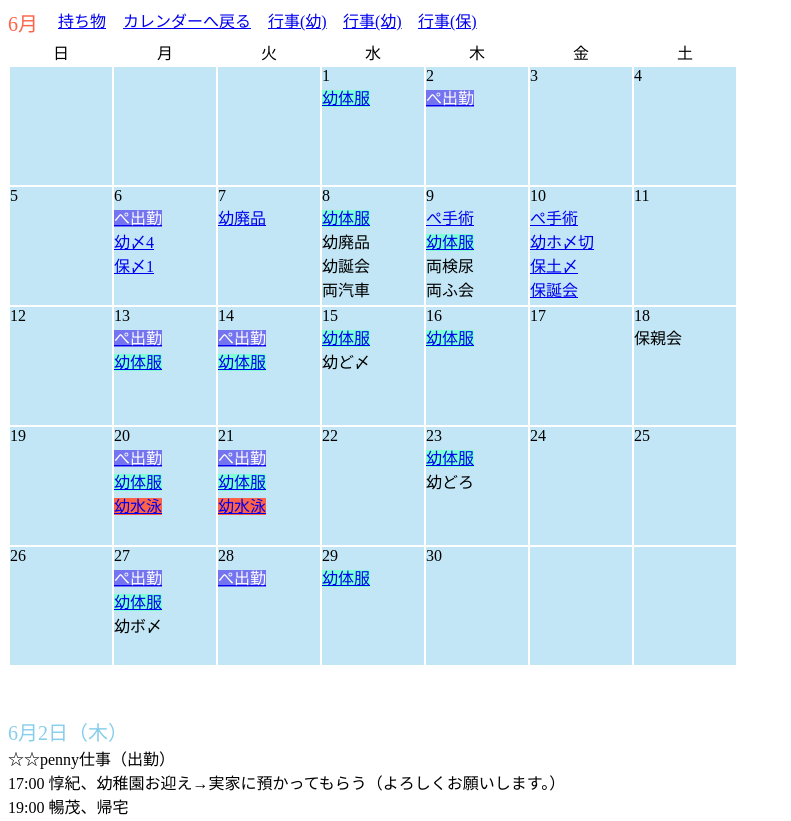
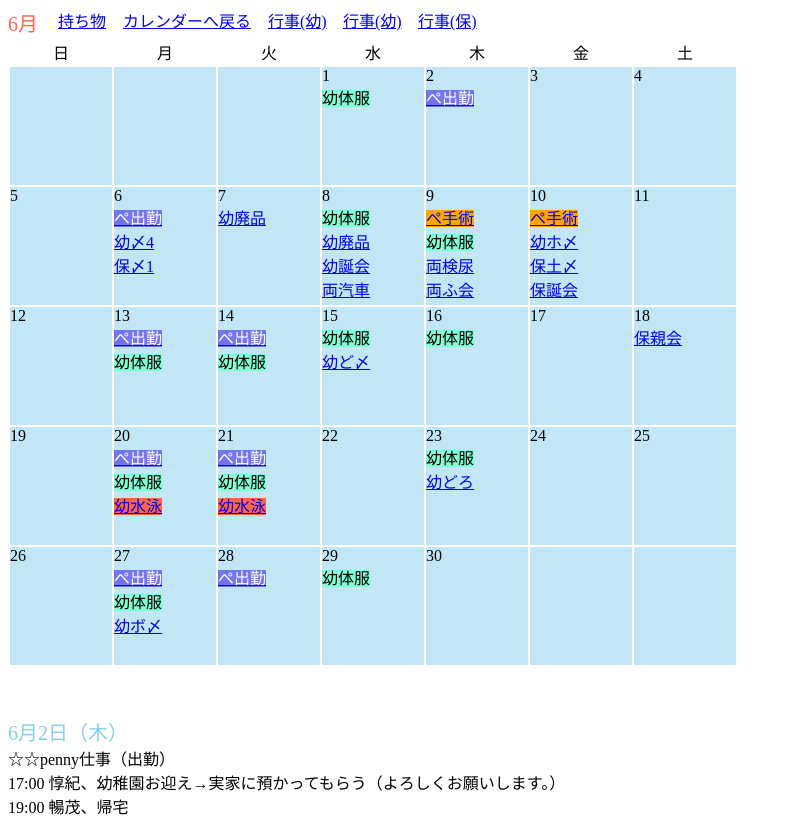
Before and after one commit to nobbymatsumoto/mymessageboard, a plain HTML site: page index.html in a window 1280 px wide. Shown: the top 821 px of the page, without its empty margins (0-791 px from the left). Drawn offline with Linux system fonts and the light colour scheme.

Commit message:
Add files via upload

```diff
--- a/index.html
+++ b/index.html
@@ -1542,7 +1542,7 @@
         </td>
         <td>
           <p>1</p>
-          <div><a href="#0601"><span class="uniform">幼体服</span></a></div>
+          <div><span class="uniform">幼体服</span></div>
         </td>
         <td>
           <p>2</p>
@@ -1572,15 +1572,15 @@
         </td>
         <td>
           <p>8</p>
-          <div><a href="#0608"><span class="uniform">幼体服</span></a><br>幼廃品<br>幼誕会<br>両汽車</div>
+          <div><span class="uniform">幼体服</span><br><a href="#0608">幼廃品<br>幼誕会<br>両汽車</a></div>
         </td>
         <td>
           <p>9</p>
-          <div><a href="#0609">ぺ手術<br><span class="uniform">幼体服</span></a><br>両検尿<br>両ふ会</div>
+          <div><span style="background:orange;"><a href="#0609">ぺ手術</span></a><br><span class="uniform">幼体服</span><br><a href="#0609">両検尿<br>両ふ会</a></div>
         </td>
         <td>
           <p>10</p>
-          <div><a href="#0610">ぺ手術<br>幼ホ〆切<br>保土〆<br>保誕会</a></div>
+          <div><a href="#0610"><span style="background:orange;">ぺ手術</span><br>幼ホ〆<br>保土〆<br>保誕会</a></div>
         </td>
         <td>
           <p>11</p>
@@ -1594,19 +1594,19 @@
         </td>
         <td>
           <p>13</p>
-          <div><a href="#0613"><span class="very_busy">ぺ出勤</span><br><span class="uniform">幼体服</span></a></div>
+          <div><a href="#0613"><span class="very_busy">ぺ出勤</span></a><br><span class="uniform">幼体服</span></div>
         </td>
         <td>
           <p>14</p>
-          <div><a href="#0614"><span class="very_busy">ぺ出勤</span><br><span class="uniform">幼体服</span></a></div>
+          <div><a href="#0614"><span class="very_busy">ぺ出勤</span></a><br><span class="uniform">幼体服</span></div>
         </td>
         <td>
           <p>15</p>
-          <div><a href="#0515"><span class="uniform">幼体服</span></a><br>幼ど〆</div>
+          <div><span class="uniform">幼体服</span><br><a href="#0615">幼ど〆</a></div>
         </td>
         <td>
           <p>16</p>
-          <div><a href="#0516"><span class="uniform">幼体服</span></a></div>
+          <div><span class="uniform">幼体服</span><br><a href="#0616"></a></div>
         </td>
         <td>
           <p>17</p>
@@ -1614,7 +1614,7 @@
         </td>
         <td>
           <p>18</p>
-          <div>保親会</div>
+          <div><a href="#0618">保親会</a></div>
         </td>
       </tr>
       <tr>
@@ -1624,11 +1624,11 @@
         </td>
         <td>
           <p>20</p>
-          <div><a href="#0620"><span class="very_busy">ぺ出勤</span><br><span class="uniform">幼体服</span><br><span class="pool">幼水泳</span></a></div>
+          <div><a href="#0620"><span class="very_busy">ぺ出勤</span></a><br><span class="uniform">幼体服</span><br><a href="#0620"><span class="pool">幼水泳</span></a></div>
         </td>
         <td>
           <p>21</p>
-          <div><a href="#0621"><span class="very_busy">ぺ出勤</span><br><span class="uniform">幼体服</span><br><span class="pool">幼水泳</span></a></div>
+          <div><a href="#0621"><span class="very_busy">ぺ出勤</span></a><br><span class="uniform">幼体服</span><br><a href="#0621"><span class="pool">幼水泳</span></a></div>
         </td>
         <td>
           <p>22</p>
@@ -1636,7 +1636,7 @@
         </td>
         <td>
           <p>23</p>
-          <div><a href="#0623"><span class="uniform">幼体服</span></a><br>幼どろ</div>
+          <div><span class="uniform">幼体服</span><br><a href="#0623">幼どろ</a></div>
         </td>
         <td>
           <p>24</p>
@@ -1654,7 +1654,7 @@
         </td>
         <td>
           <p>27</p>
-          <div><a href="#0627"><span class="very_busy">ぺ出勤</span><br><span class="uniform">幼体服</span></a><br>幼ボ〆</div>
+          <div><a href="#0627"><span class="very_busy">ぺ出勤</span></a><br><span class="uniform">幼体服</span><br><a href="#0627">幼ボ〆</a></div>
         </td>
         <td>
           <p>28</p>
@@ -1662,7 +1662,7 @@
         </td>
         <td>
           <p>29</p>
-          <div><a href="#0629"><span class="uniform">幼体服</span></a></div>
+          <div><span class="uniform">幼体服</span></div>
         </td>
         <td>
           <p>30</p>
```
